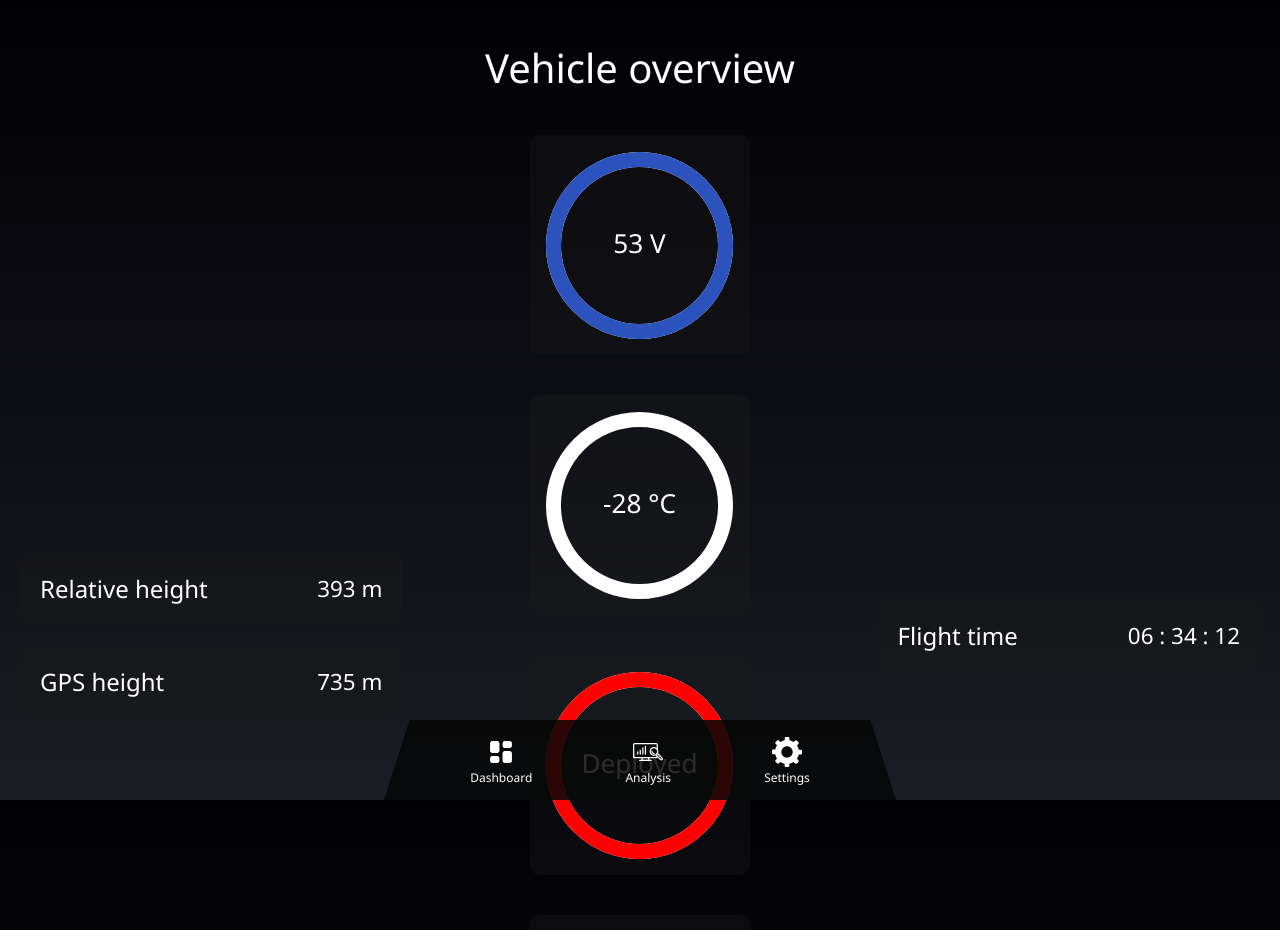
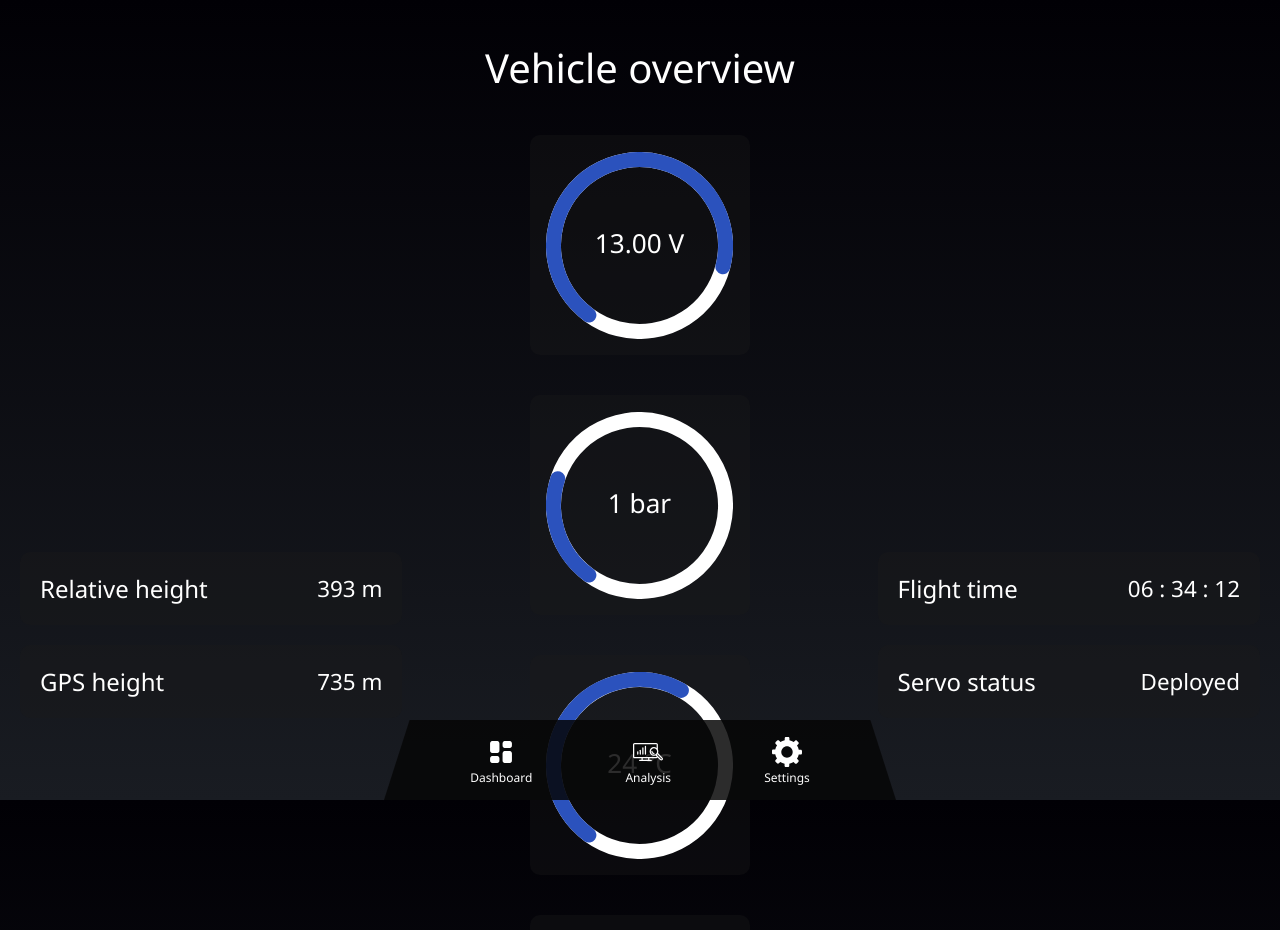
Before and after one commit to jakecernet/dragonfly-gui-arhiv, a React (Create React App) app: page / in a window 1280 px wide. Shown: the top 930 px of the page. Built offline with nearby package versions, Linux system fonts and the light colour scheme.

Commit message:
popravki

```diff
--- a/src/Simulator.mjs
+++ b/src/Simulator.mjs
@@ -1,4 +1,3 @@
-
 function getRandomGpsCoordinates() {
 	// Latitude ranges from -90 to 90
 	const lat = (Math.random() * 180 - 90).toFixed(6);
@@ -8,14 +7,13 @@ function getRandomGpsCoordinates() {
 
 	return {
 		latitude: lat,
-        longitude: lon
+		longitude: lon,
 	};
 }
 
 function GetRandomTemperature() {
-    return Math.floor(Math.random() * 22) + 10;
+	return 22 + Math.floor(Math.random() * 10 - 1);
 }
-
 
 let InitialInputData = {
 	GPSCords: getRandomGpsCoordinates(),
@@ -23,7 +21,7 @@ let InitialInputData = {
 	GPSHeight: 860,
 	RelativeHeight: 0,
 	InitialHeight: 860,
-    Pressure: Math.floor(Math.random() * 1000),
+	Pressure: 2,
 	BatteryVoltage: parseInt(Math.random() * 100).toFixed(2),
 	Temperature: GetRandomTemperature(),
 	AccelerationX: 0,
@@ -34,26 +32,31 @@ let InitialInputData = {
 	Armed: Math.random() > 0.5,
 	InFlight: Math.random() > 0.5,
 	FlightTime: 0,
-    Uptime: 0
-
+	Uptime: 0,
 };
 
-if(localStorage.getItem('data') === null){
-    localStorage.setItem('data', JSON.stringify(InitialInputData));
+if (localStorage.getItem("data") === null) {
+	localStorage.setItem("data", JSON.stringify(InitialInputData));
 }
 
 console.log(GetData());
-function GetData(){
-    const data = JSON.parse(localStorage.getItem('data'));
+function GetData() {
+	const data = JSON.parse(localStorage.getItem("data"));
 
-    data.GPSCords.latitude = (parseFloat(data.GPSCords.latitude) + (Math.random() * 0.0001 - 0.00005)).toFixed(6);
-    data.GPSCords.longitude = (parseFloat(data.GPSCords.longitude) + (Math.random() * 0.0001 - 0.00005)).toFixed(6);
-    data.PressureHeight += Math.floor(Math.random() * 10 - 5);
+	data.GPSCords.latitude = (
+		parseFloat(data.GPSCords.latitude) +
+		(Math.random() * 0.0001 - 0.00005)
+	).toFixed(6);
+	data.GPSCords.longitude = (
+		parseFloat(data.GPSCords.longitude) +
+		(Math.random() * 0.0001 - 0.00005)
+	).toFixed(6);
+	data.PressureHeight += Math.floor(Math.random() * 10 - 1);
 	data.GPSHeight += Math.floor(Math.random() * 10);
 	data.RelativeHeight = data.GPSHeight - data.InitialHeight;
-    data.Pressure -= Math.floor(Math.random() * 10);
-    data.BatteryVoltage -= parseInt(Math.random() * 0.1).toFixed(2);
-    data.Temperature = data.Temperature + Math.floor(Math.random() * 2 - 1);
+	data.Pressure -= Math.floor(Math.random() + 0.01);
+	data.BatteryVoltage = parseInt(1243 * 0.01 + Math.random(2)).toFixed(2);
+	data.Temperature = data.Temperature - Math.floor(Math.random() * 0.02);
 	data.AccelerationX = Math.floor(Math.random() * 100);
 	data.AccelerationY = Math.floor(Math.random() * 100);
 	data.AccelerationZ = Math.floor(Math.random() * 100);
@@ -64,11 +67,9 @@ function GetData(){
 	data.FlightTime += 1;
 	data.Uptime += 1;
 
-    localStorage.setItem('data', JSON.stringify(data));
+	localStorage.setItem("data", JSON.stringify(data));
 
 	return data;
 }
 
-
-
 export default GetData;
--- a/src/components/dashboard/dashboard.js
+++ b/src/components/dashboard/dashboard.js
@@ -15,17 +15,18 @@ const circleDisplay = ({ value, unit, maxRange, color }) => {
 					trailColor: "#fff",
 					pathTransitionDuration: 0.5,
 					textSize: "14px",
+					rotation: 0.6,
 				})}
 			/>
 		</div>
 	);
 };
 
-function Dashboard({data}){
+function Dashboard({ data }) {
 	console.log(data);
 	let temperature = data.Temperature;
-	let pressure =  data.Pressure;
-	let voltage =  data.BatteryVoltage;
+	let pressure = data.Pressure;
+	let voltage = data.BatteryVoltage;
 	let height = data.RelativeHeight;
 	let vehicleStatus = data.Armed ? "Armed" : "Disarmed";
 	let servoDeployed = data.ServoParachuteStatus ? "Deployed" : "Not Deployed";
@@ -55,20 +56,19 @@ function Dashboard({data}){
 					</div>
 					<div className="parameter">
 						{circleDisplay({
+							value: pressure,
+							unit: "bar",
+							maxRange: 5,
+							color: pressure < 1 ? "red" : "rgb(43, 82, 189)",
+						})}
+					</div>
+					<div className="parameter">
+						{circleDisplay({
 							value: temperature,
 							unit: "°C",
 							maxRange: 50,
 							color:
 								temperature > 40 ? "red" : "rgb(43, 82, 189)",
-						})}
-					</div>
-					<div className="parameter">
-						{circleDisplay({
-							value: servoDeployed,
-							unit: "",
-							maxRange: 1,
-							color:
-								servoDeployed === "Deployed" ? "red" : "green",
 						})}
 					</div>
 					<div className="parameter">
@@ -85,6 +85,10 @@ function Dashboard({data}){
 						<h2>Flight time</h2>
 						<p>06 : 34 : 12</p>
 					</div>
+					<div>
+						<h2>Servo status</h2>
+						<p>{servoDeployed}</p>
+					</div>
 				</section>
 			</div>
 		</div>
```
Also changed, not shown: src/App.js (indentation only). Lines whose indentation alone changed are shown as unchanged.
